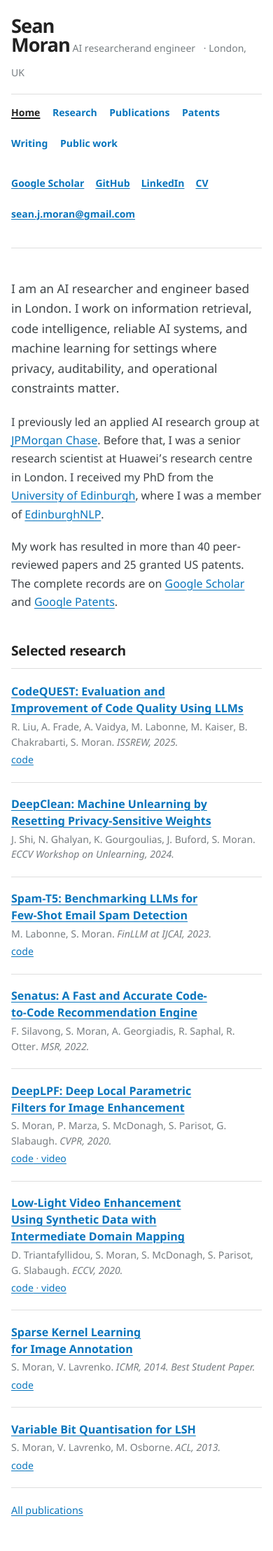
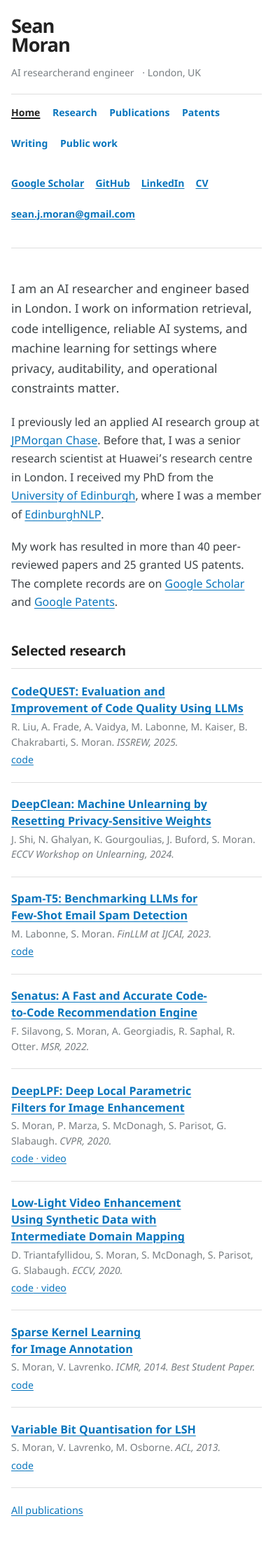
Before and after one commit to sjmoran/sjmoran.github.io, a Jekyll site: the page built from index.md, in a window 390 px wide. Shown: the top 2217 px of the page at 70% size. Built offline with Jekyll 4.4.1, drawn with Linux system fonts in a browser that asks for light colours.

Commit message:
style(design): FINDING-001 — separate mobile identity from role

```diff
--- a/assets/css/style.scss
+++ b/assets/css/style.scss
@@ -516,6 +516,8 @@ strong {
   }
 
   .identity {
+    display: block;
+    width: max-content;
     margin-bottom: 1rem;
   }
 
```
